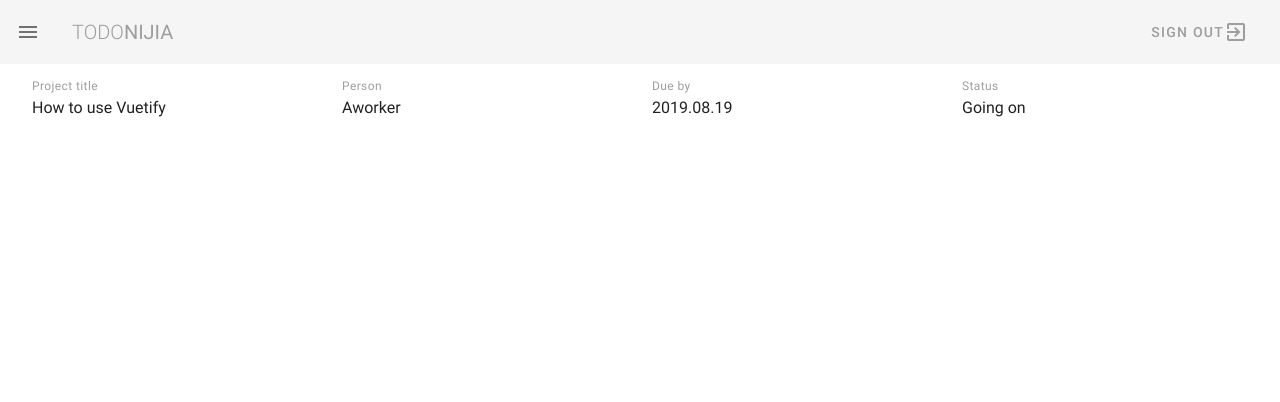
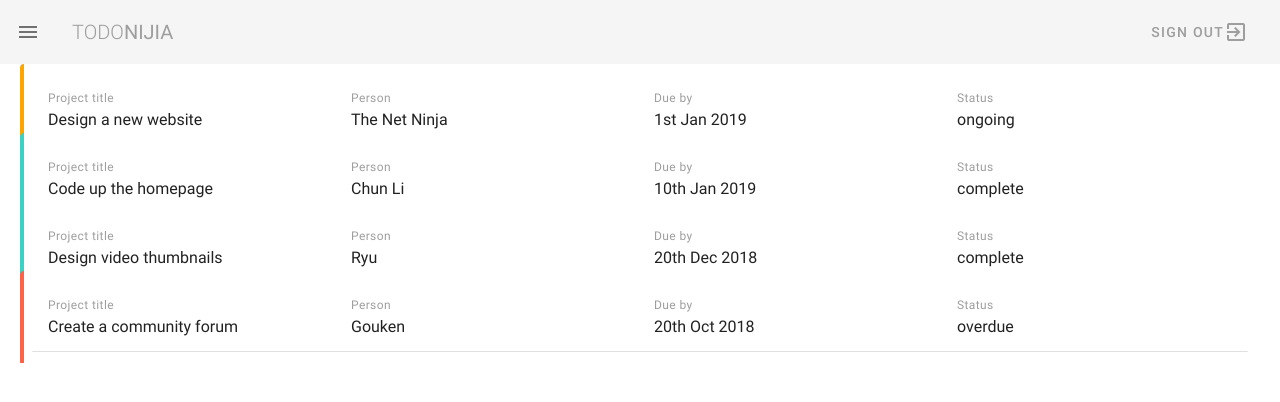
Before and after one commit to aworker/vuetify-demo, a Vue app: page /#/ in a window 1280 px wide. Shown: the top 402 px of the page. Built offline with nearby package versions, Linux system fonts and the light colour scheme.

Commit message:
course15 装饰下v-card组件

```diff
--- a/src/views/Dashboard.vue
+++ b/src/views/Dashboard.vue
@@ -2,25 +2,26 @@
     <div class="dashboard">
 
         <v-container fluid>
-            <v-card flat>
-                <v-row>
+            <v-card flat v-for="project in projects" :key="project.title">
+                <v-row :class="`pa-3 project ${project.status}`">
                     <v-col cols="12" md="3" xs="12">
                         <div class="caption grey--text"> Project title</div>
-                        <div>How to use Vuetify</div>
+                        <div>{{project.title}}</div>
                     </v-col>
                     <v-col cols="4" md="3" xs="12">
                         <div class="caption grey--text">Person</div>
-                        <div>Aworker</div>
+                        <div>{{project.person}}</div>
                     </v-col>
                     <v-col cols="4" md="3" xs="12">
                         <div class="caption grey--text">Due by</div>
-                        <div>2019.08.19</div>
+                        <div>{{project.due}}</div>
                     </v-col>
                     <v-col cols="4" md="3" xs="12">
                         <div class="caption grey--text">Status</div>
-                        <div>Going on</div>
+                        <div>{{project.status}}</div>
                     </v-col>
                 </v-row>
+                <v-divider></v-divider>
             </v-card>
         </v-container>
 
@@ -32,5 +33,27 @@
 
     export default {
         name: 'dashboard',
+        data(){
+            return {
+                projects: [
+                    { title: 'Design a new website', person: 'The Net Ninja', due: '1st Jan 2019', status: 'ongoing', content: 'Lorem ipsum dolor sit amet consectetur adipisicing elit. Sunt consequuntur eos eligendi illum minima adipisci deleniti, dicta mollitia enim explicabo fugiat quidem ducimus praesentium voluptates porro molestias non sequi animi!'},
+                    { title: 'Code up the homepage', person: 'Chun Li', due: '10th Jan 2019', status: 'complete', content: 'Lorem ipsum dolor sit amet consectetur adipisicing elit. Sunt consequuntur eos eligendi illum minima adipisci deleniti, dicta mollitia enim explicabo fugiat quidem ducimus praesentium voluptates porro molestias non sequi animi!'},
+                    { title: 'Design video thumbnails', person: 'Ryu', due: '20th Dec 2018', status: 'complete', content: 'Lorem ipsum dolor sit amet consectetur adipisicing elit. Sunt consequuntur eos eligendi illum minima adipisci deleniti, dicta mollitia enim explicabo fugiat quidem ducimus praesentium voluptates porro molestias non sequi animi!'},
+                    { title: 'Create a community forum', person: 'Gouken', due: '20th Oct 2018', status: 'overdue', content: 'Lorem ipsum dolor sit amet consectetur adipisicing elit. Sunt consequuntur eos eligendi illum minima adipisci deleniti, dicta mollitia enim explicabo fugiat quidem ducimus praesentium voluptates porro molestias non sequi animi!'},
+                ]
+            }
+        }
     }
 </script>
+
+<style>
+    .project.complete{
+        border-left: 4px solid #3CD1C2;
+    }
+    .project.ongoing{
+        border-left: 4px solid orange
+    }
+    .project.overdue{
+        border-left: 4px solid tomato;
+    }
+</style>
```
Also changed, not shown: src/readme/step15.txt (added).
